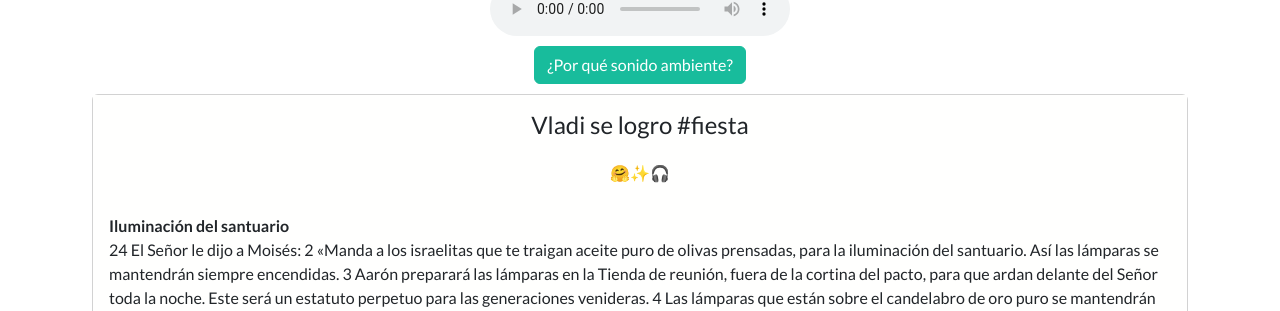
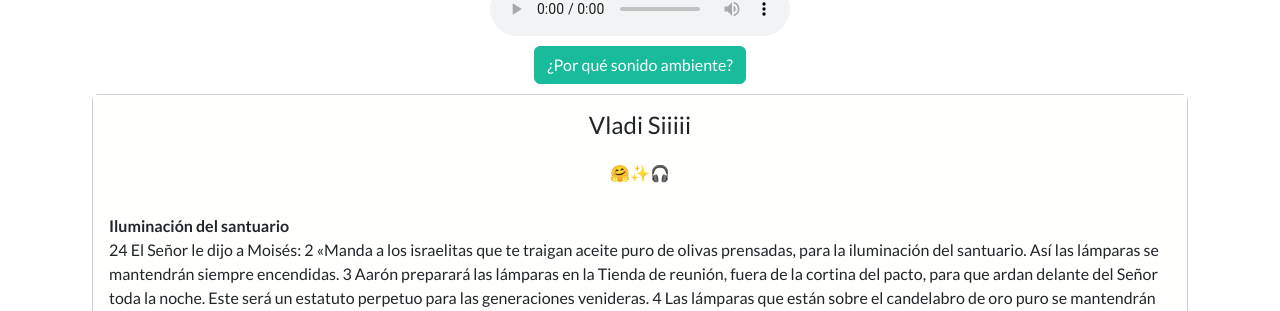
Before and after one commit to Vladimir4063/manadeldia, a Flask app: page / in a window 1280 px wide. Shown: the part 257-568 px from the top of the page. Run offline with Flask 3, Linux system fonts and the light colour scheme.

Commit message:
si- desde linux

```diff
--- a/templates/index.html
+++ b/templates/index.html
@@ -74,7 +74,7 @@
       <div class="col">
         <div class="card">
           <div class="card-body" style="background-color:#fffffe">
-            <h4 class="card-title text-center">Vladi se logro #fiesta</h4>
+            <h4 class="card-title text-center">Vladi Siiiii</h4>
             <h6 class="card-subtitle mb-2 text-muted text-center"><br>🤗✨🎧</h6>
             <p class="card-text ">
               <br><strong> Iluminación del santuario </strong> <br>
```
